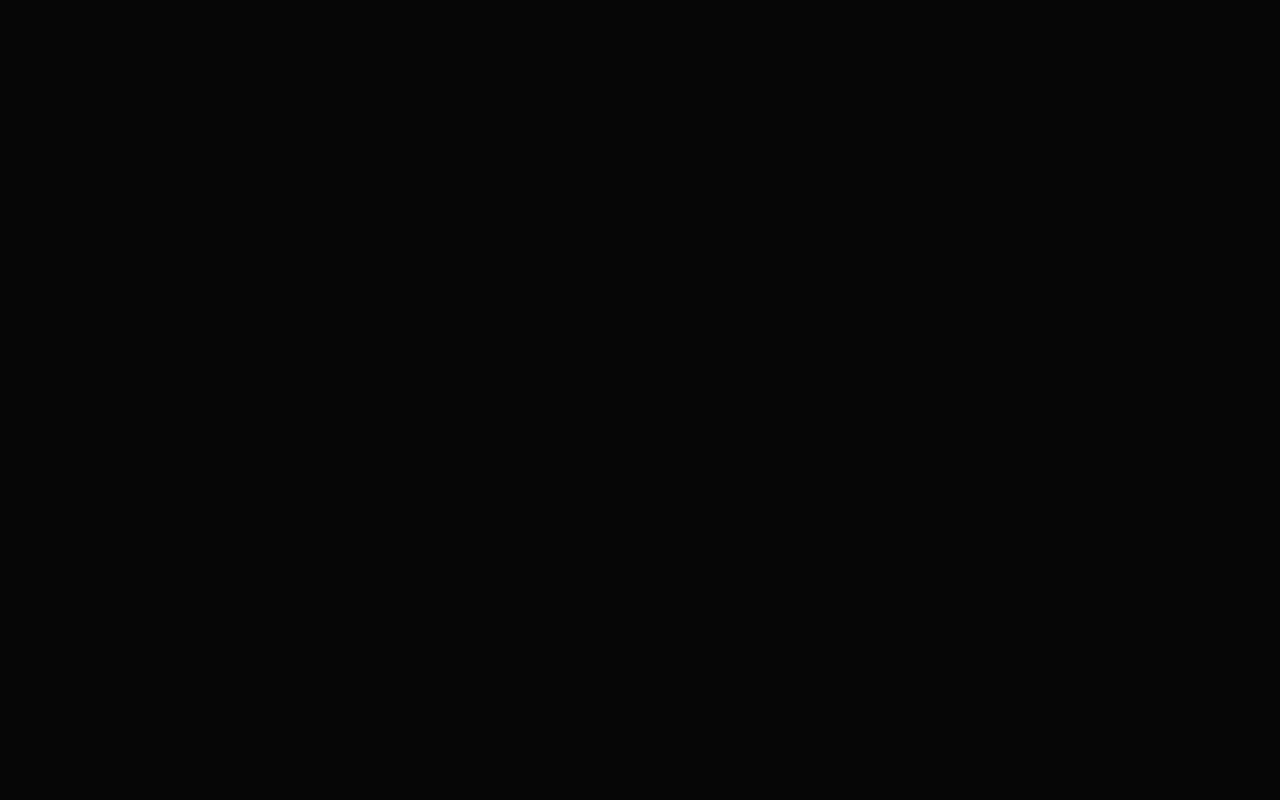
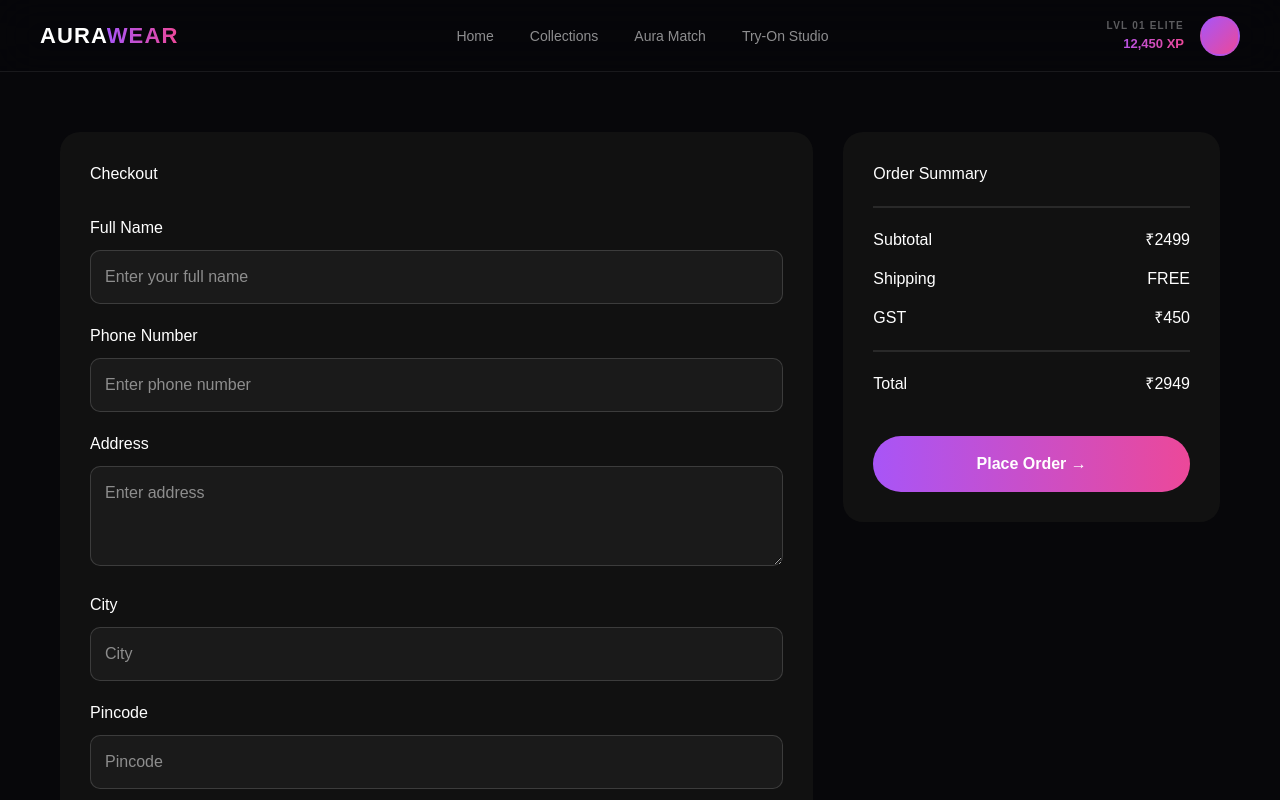
Before and after one commit to Anjali853/eCommerce-AuraWear, a React (Vite) app in the folder Client/: page /checkout in a window 1280 px wide. Before the commit this address had no page. Shown: the top 800 px of the page. Built offline with nearby package versions, Linux system fonts and the light colour scheme.

Commit message:
Implement wishlist, cart, and initial checkout flow

```diff
--- a/Client/src/App.jsx
+++ b/Client/src/App.jsx
@@ -128,6 +128,7 @@ import MoodCollectionPage from "./pages/MoodCollectionPage";
 import LoginPage from "./pages/LoginPage";
 import SignUpPage from "./pages/SignUpPage";
 import CartPage from "./pages/CartPage";
+import CheckoutPage from "./pages/CheckoutPage";
 import "./App.css";
 
 function App() {
@@ -140,6 +141,7 @@ function App() {
       <Route path="/signup" element={<SignUpPage />} />
       <Route path="/App.css" element={<App />} />
       <Route path="/cart" element={<CartPage />} />
+      <Route path="/checkout" element={<CheckoutPage />} />
     </Routes>
   );
 }
--- a/Client/src/pages/CartPage.jsx
+++ b/Client/src/pages/CartPage.jsx
@@ -327,6 +327,7 @@
 
 import { useEffect, useState } from "react";
 import Navbar from "../components/Navbar";
+import { useNavigate } from "react-router-dom";
 import {
   getCart,
   removeFromCart,
@@ -338,6 +339,7 @@ const FREE_SHIPPING_THRESHOLD = 2000;
 const SHIPPING_FEE = 99;
 
 const CartPage = () => {
+  const navigate = useNavigate();
   const [cart, setCart] = useState([]);
   const [loading, setLoading] = useState(true);
   const [busyId, setBusyId] = useState(null);
@@ -610,8 +612,46 @@ const CartPage = () => {
 
         {/* Left: Products */}
         <div>
-          {cart.length === 0 ? (
-            <div style={styles.empty}>Your Cart is Empty 😔</div>
+  {cart.length === 0 ? (
+<div
+  style={{
+    ...styles.empty,
+    display: "flex",
+    flexDirection: "column",
+    alignItems: "center",
+    justifyContent: "center",
+  }}
+>
+  <h2 style={{ fontSize: "32px", marginBottom: "10px" }}>
+    🛒 Your Cart is Empty
+  </h2>
+
+  <p
+    style={{
+      color: "#9CA3AF",
+      marginBottom: "30px",
+    }}
+  >
+    Looks like you haven't added anything yet.
+  </p>
+
+  <button
+    onClick={() => navigate("/")}
+    style={{
+      marginTop: "10px",
+      padding: "14px 35px",
+      border: "none",
+      borderRadius: "30px",
+      background: "linear-gradient(90deg,#A855F7,#EC4899)",
+      color: "#fff",
+      cursor: "pointer",
+      fontWeight: "bold",
+      fontSize: "15px",
+    }}
+  >
+    Continue Shopping →
+  </button>
+</div>
           ) : (
             cart.map((item) => {
               const isBusy = busyId === item.productId._id;
@@ -660,13 +700,15 @@ const CartPage = () => {
                     }}
                     onClick={() => removeItem(item.productId._id)}
                   >
-                    Remove
+                    🗑 Remove
                   </button>
                 </div>
               );
             })
           )}
         </div>
+
+
 
         {/* Right: Sticky Order Summary */}
         {cart.length > 0 && (
@@ -697,8 +739,13 @@ const CartPage = () => {
               </span>
             </div>
 
-            <button style={styles.checkoutBtn}>Proceed To Checkout →</button>
-
+{/* kuch to chang kiya hai */}
+           <button
+  style={styles.checkoutBtn}
+  onClick={() => navigate("/checkout")}
+>
+  Proceed To Checkout →
+</button>
             {shipping > 0 && (
               <p style={styles.shippingNote}>
                 Add items worth ₹{(FREE_SHIPPING_THRESHOLD - subtotal).toFixed(2)} more for free shipping
--- /dev/null
+++ b/Client/src/pages/CheckoutPage.jsx
@@ -0,0 +1,200 @@
+import { useState } from "react";
+import Navbar from "../components/Navbar";
+
+const CheckoutPage = () => {
+  const [paymentMethod, setPaymentMethod] = useState("cod");
+
+  return (
+    <div
+      style={{
+        minHeight: "100vh",
+        background: "#07070A",
+        color: "#fff",
+      }}
+    >
+      <Navbar />
+
+      <div
+        style={{
+          maxWidth: "1200px",
+          margin: "40px auto",
+          padding: "20px",
+          display: "grid",
+          gridTemplateColumns: "2fr 1fr",
+          gap: "30px",
+        }}
+      >
+        {/* Left */}
+        <div
+          style={{
+            background: "#111",
+            padding: "30px",
+            borderRadius: "20px",
+          }}
+        >
+          <h1>Checkout</h1>
+
+          <div style={{ marginTop: "30px" }}>
+            <label>Full Name</label>
+
+            <input
+              type="text"
+              placeholder="Enter your full name"
+              style={inputStyle}
+            />
+
+            <label>Phone Number</label>
+
+            <input
+              type="text"
+              placeholder="Enter phone number"
+              style={inputStyle}
+            />
+
+            <label>Address</label>
+
+            <textarea
+              placeholder="Enter address"
+              style={{
+                ...inputStyle,
+                height: "100px",
+              }}
+            />
+
+            <label>City</label>
+
+            <input
+              type="text"
+              placeholder="City"
+              style={inputStyle}
+            />
+
+            <label>Pincode</label>
+
+            <input
+              type="text"
+              placeholder="Pincode"
+              style={inputStyle}
+            />
+          </div>
+
+          <h2 style={{ marginTop: "40px" }}>
+            Payment Method
+          </h2>
+
+          <div style={{ marginTop: "20px" }}>
+            <label style={radioStyle}>
+              <input
+                type="radio"
+                checked={paymentMethod === "cod"}
+                onChange={() =>
+                  setPaymentMethod("cod")
+                }
+              />
+              Cash On Delivery
+            </label>
+
+            <label style={radioStyle}>
+              <input
+                type="radio"
+                checked={paymentMethod === "razorpay"}
+                onChange={() =>
+                  setPaymentMethod("razorpay")
+                }
+              />
+              Razorpay
+            </label>
+          </div>
+        </div>
+
+        {/* Right */}
+        <div
+          style={{
+            background: "#111",
+            padding: "30px",
+            borderRadius: "20px",
+            height: "fit-content",
+          }}
+        >
+          <h2>Order Summary</h2>
+
+          <hr
+            style={{
+              border: "1px solid rgba(255,255,255,.1)",
+              margin: "20px 0",
+            }}
+          />
+
+          <div style={row}>
+            <span>Subtotal</span>
+            <span>₹2499</span>
+          </div>
+
+          <div style={row}>
+            <span>Shipping</span>
+            <span>FREE</span>
+          </div>
+
+          <div style={row}>
+            <span>GST</span>
+            <span>₹450</span>
+          </div>
+
+          <hr
+            style={{
+              border: "1px solid rgba(255,255,255,.1)",
+              margin: "20px 0",
+            }}
+          />
+
+          <div style={row}>
+            <h3>Total</h3>
+            <h2>₹2949</h2>
+          </div>
+
+          <button
+            style={{
+              width: "100%",
+              marginTop: "25px",
+              padding: "16px",
+              border: "none",
+              borderRadius: "40px",
+              background:
+                "linear-gradient(90deg,#A855F7,#EC4899)",
+              color: "#fff",
+              cursor: "pointer",
+              fontWeight: "bold",
+              fontSize: "16px",
+            }}
+          >
+            Place Order →
+          </button>
+        </div>
+      </div>
+    </div>
+  );
+};
+
+const inputStyle = {
+  width: "100%",
+  padding: "14px",
+  marginTop: "10px",
+  marginBottom: "20px",
+  borderRadius: "10px",
+  border: "1px solid rgba(255,255,255,.15)",
+  background: "#1A1A1A",
+  color: "#fff",
+};
+
+const row = {
+  display: "flex",
+  justifyContent: "space-between",
+  marginBottom: "15px",
+};
+
+const radioStyle = {
+  display: "block",
+  marginBottom: "15px",
+};
+
+export default CheckoutPage;
```
